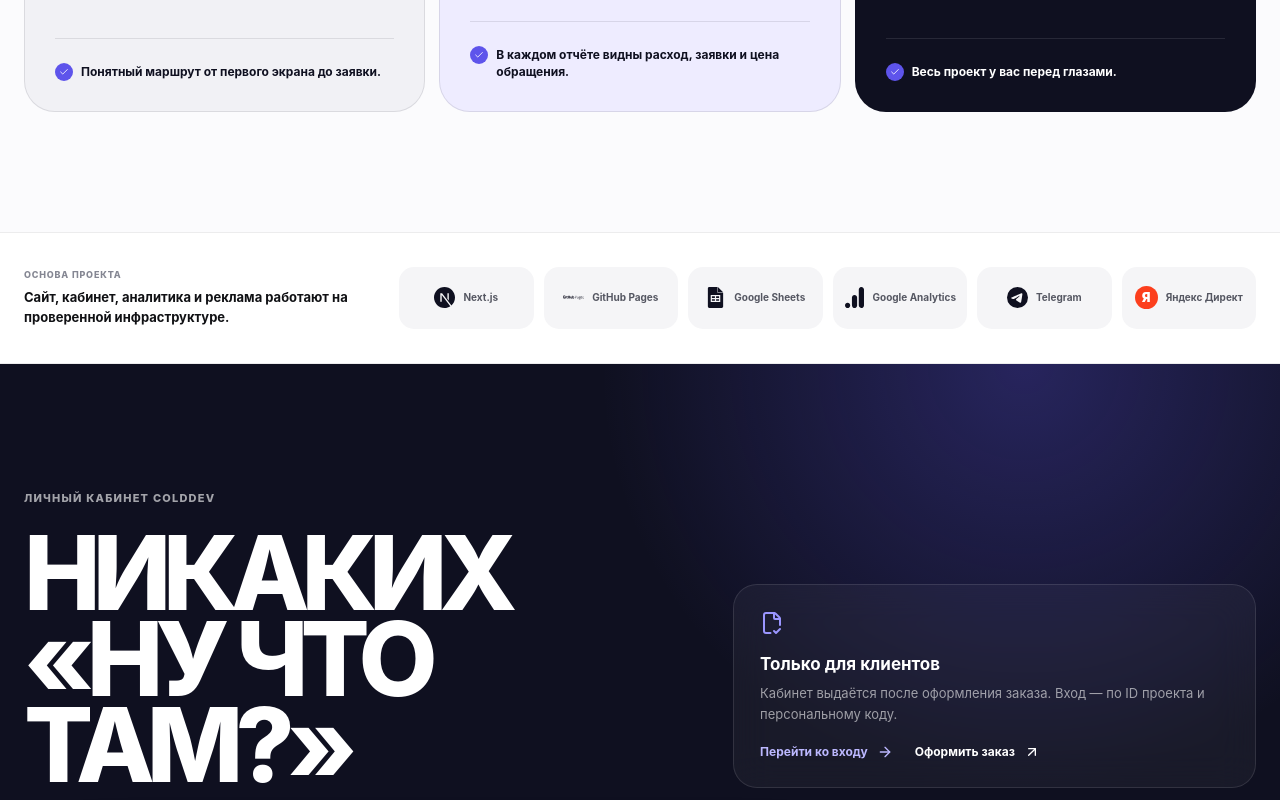
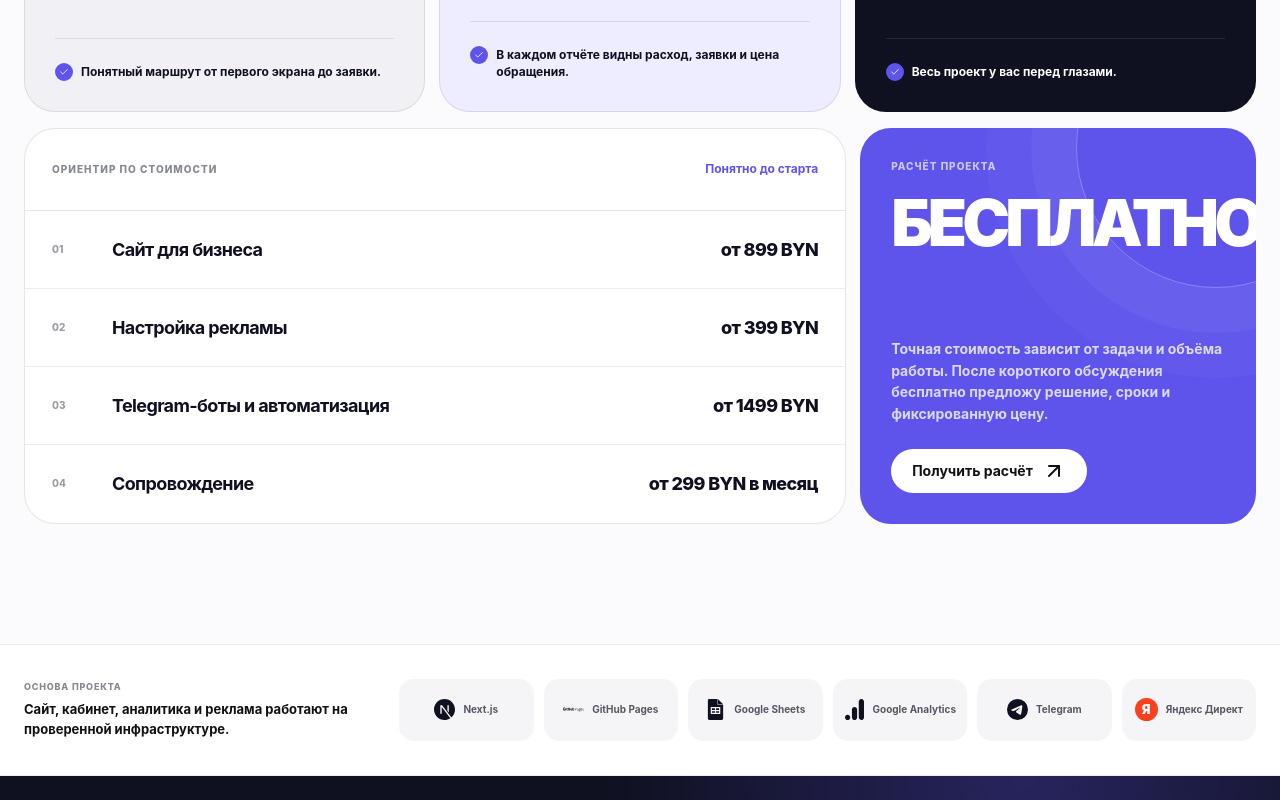
Before and after one commit to yaroslavkiri4ykknifhit-max/colddev, a Next.js app: page / in a window 1280 px wide. Shown: the part 1760-2560 px from the top of the page. Built offline with nearby package versions, Linux system fonts and the light colour scheme; no server answers.

Commit message:
Add clear service pricing and free estimate block

```diff
--- a/src/app/globals.css
+++ b/src/app/globals.css
@@ -1033,6 +1033,48 @@ img { display: block; max-width: 100%; }
 .neo-service-card > strong svg { width: 18px; height: 18px; padding: 4px; flex: 0 0 auto; border-radius: 50%; color: white; background: var(--neo-violet); }
 .neo-service-card:nth-child(3) > strong { border-color: rgba(255,255,255,.1); color: white; }
 
+.pricing-brief {
+  margin-top: 16px;
+  display: grid;
+  grid-template-columns: minmax(0, 1.35fr) minmax(350px, .65fr);
+  gap: 14px;
+}
+
+.pricing-list {
+  overflow: hidden;
+  border: 1px solid rgba(15,16,32,.1);
+  border-radius: 31px;
+  background: white;
+}
+
+.pricing-list-heading { min-height: 82px; padding: 20px 27px; display: flex; align-items: center; justify-content: space-between; gap: 20px; border-bottom: 1px solid rgba(15,16,32,.1); }
+.pricing-list-heading span { color: #858793; font-size: 10px; font-weight: 850; letter-spacing: .1em; text-transform: uppercase; }
+.pricing-list-heading strong { color: var(--neo-violet); font-size: 12px; }
+.pricing-row { min-height: 78px; padding: 17px 27px; display: grid; grid-template-columns: 42px minmax(0,1fr) auto; align-items: center; gap: 18px; border-bottom: 1px solid rgba(15,16,32,.08); }
+.pricing-row:last-child { border-bottom: 0; }
+.pricing-row > span { color: #9a9ca6; font-size: 10px; font-weight: 800; }
+.pricing-row > strong { color: var(--neo-night); font-size: 18px; letter-spacing: -.035em; }
+.pricing-row > b { color: var(--neo-night); font-size: 18px; font-weight: 850; letter-spacing: -.035em; text-align: right; }
+
+.pricing-free-card {
+  min-height: 394px;
+  padding: 31px;
+  position: relative;
+  overflow: hidden;
+  display: flex;
+  flex-direction: column;
+  align-items: flex-start;
+  border-radius: 31px;
+  color: white;
+  background: var(--neo-violet);
+}
+
+.pricing-free-card::before { content: ""; width: 280px; height: 280px; position: absolute; top: -120px; right: -100px; border: 1px solid rgba(255,255,255,.28); border-radius: 50%; box-shadow: 0 0 0 45px rgba(255,255,255,.04), 0 0 0 90px rgba(255,255,255,.025); }
+.pricing-free-card > span { position: relative; z-index: 1; color: rgba(255,255,255,.68); font-size: 10px; font-weight: 850; letter-spacing: .1em; text-transform: uppercase; }
+.pricing-free-card > strong { margin-top: 22px; position: relative; z-index: 1; font-size: clamp(45px, 5vw, 72px); font-weight: 900; letter-spacing: -.075em; line-height: .85; }
+.pricing-free-card > p { max-width: 430px; margin: auto 0 24px; position: relative; z-index: 1; color: rgba(255,255,255,.78); font-size: 14px; font-weight: 650; line-height: 1.55; }
+.pricing-free-card .button { position: relative; z-index: 1; }
+
 .platform-section { padding: 34px 0; border-top: 1px solid rgba(15,16,32,.08); border-bottom: 1px solid rgba(15,16,32,.08); background: white; }
 .platform-inner { display: grid; grid-template-columns: .55fr 1.45fr; align-items: center; gap: 50px; }
 .platform-copy span { display: block; margin-bottom: 7px; color: #858793; font-size: 9px; font-weight: 800; letter-spacing: .09em; text-transform: uppercase; }
@@ -1316,6 +1358,8 @@ img { display: block; max-width: 100%; }
   .neo-service-grid { grid-template-columns: 1fr; }
   .neo-service-card { min-height: 340px; }
   .neo-service-card h3 { margin-top: 70px; }
+  .pricing-brief { grid-template-columns: 1fr; }
+  .pricing-free-card { min-height: 360px; }
   .cabinet-title-row { grid-template-columns: 1fr; gap: 35px; }
   .cabinet-title-row h2 { font-size: clamp(58px, 13vw, 98px); }
   .cabinet-screen-main { grid-template-columns: 1fr; }
@@ -1371,6 +1415,16 @@ img { display: block; max-width: 100%; }
   .neo-heading > p { font-size: 15px; }
   .neo-service-card { min-height: 330px; padding: 24px; border-radius: 24px; }
   .neo-service-card h3 { margin-top: 55px; font-size: 25px; }
+  .pricing-list, .pricing-free-card { border-radius: 24px; }
+  .pricing-list-heading { min-height: 70px; padding: 17px 20px; }
+  .pricing-list-heading strong { display: none; }
+  .pricing-row { min-height: 82px; padding: 16px 20px; grid-template-columns: 30px minmax(0,1fr); gap: 4px 10px; }
+  .pricing-row > strong { font-size: 16px; }
+  .pricing-row > b { grid-column: 2; font-size: 16px; text-align: left; }
+  .pricing-free-card { min-height: 390px; padding: 25px; }
+  .pricing-free-card > strong { font-size: 50px; }
+  .pricing-free-card > p { margin-top: auto; font-size: 14px; }
+  .pricing-free-card .button { width: 100%; justify-content: center; }
   .platform-logos { grid-template-columns: 1fr 1fr; }
   .platform-logos > div { min-height: 58px; }
   .cabinet-title-row h2 { font-size: 56px; }
--- a/src/app/page.tsx
+++ b/src/app/page.tsx
@@ -50,6 +50,13 @@ const services = [
     text: "Этапы, сроки, обновления, реклама, счета и файлы собраны в одном месте.",
     accent: "Весь проект у вас перед глазами.",
   },
+];
+
+const prices = [
+  ["Сайт для бизнеса", "от 899 BYN"],
+  ["Настройка рекламы", "от 399 BYN"],
+  ["Telegram-боты и автоматизация", "от 1499 BYN"],
+  ["Сопровождение", "от 299 BYN в месяц"],
 ];
 
 const process = [
@@ -217,6 +224,24 @@ export default function Home() {
                 );
               })}
             </div>
+            <div className="pricing-brief">
+              <div className="pricing-list" aria-label="Ориентировочная стоимость услуг">
+                <div className="pricing-list-heading"><span>Ориентир по стоимости</span><strong>Понятно до старта</strong></div>
+                {prices.map(([title, price], index) => (
+                  <div className="pricing-row" key={title}>
+                    <span>{String(index + 1).padStart(2, "0")}</span>
+                    <strong>{title}</strong>
+                    <b>{price}</b>
+                  </div>
+                ))}
+              </div>
+              <aside className="pricing-free-card">
+                <span>Расчёт проекта</span>
+                <strong>БЕСПЛАТНО</strong>
+                <p>Точная стоимость зависит от задачи и объёма работы. После короткого обсуждения бесплатно предложу решение, сроки и фиксированную цену.</p>
+                <a className="button button-white" href={siteConfig.contacts.orderUrl} target="_blank" rel="noreferrer">Получить расчёт <ArrowUpRight /></a>
+              </aside>
+            </div>
           </div>
         </section>
 
```
